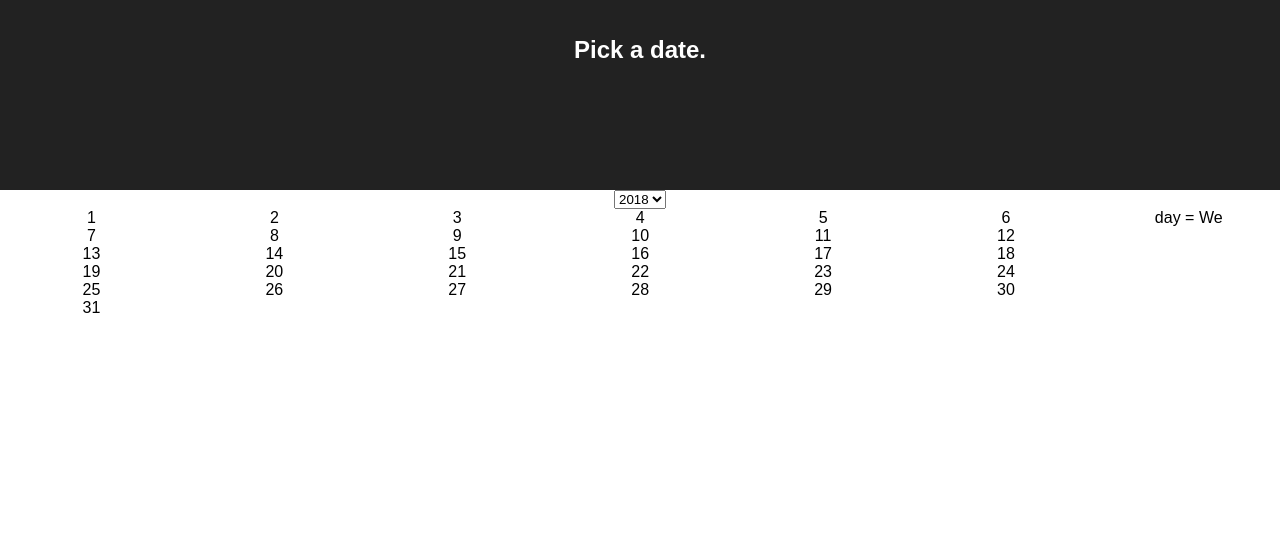
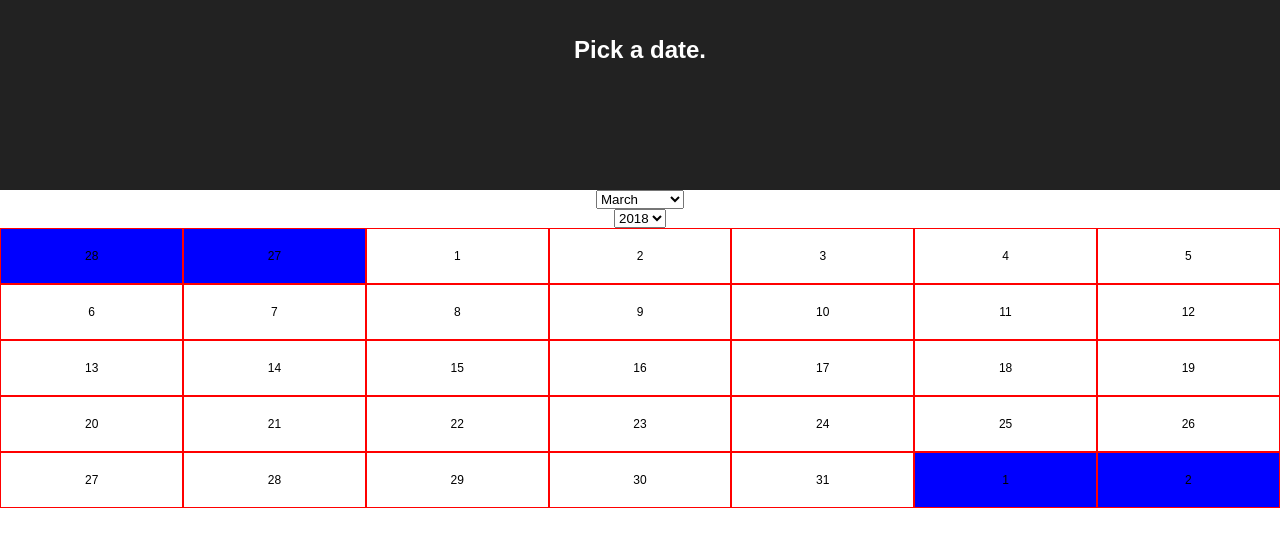
Before and after one commit to willcodein/calendar-app, a React (Create React App) app: page / in a window 1280 px wide. Shown: the top 546 px of the page. Built offline with nearby package versions, Linux system fonts and the light colour scheme.

Commit message:
added months

```diff
--- a/src/App.js
+++ b/src/App.js
@@ -1,6 +1,7 @@
 import React, { Component } from 'react';
 import './App.css';
 import Year from './components/year/Year.js'
+import Month from './components/month/Month.js'
 import Calendar from './components/calendar/Calendar.js'
 import Moment from 'moment';
 
@@ -9,7 +10,8 @@ export default class App extends Component {
     super(props)
     this.state = {
       date: Moment(),
-      year: Moment().format('YYYY')
+      year: Moment().format('YYYY'),
+      month: Moment().format('MMMM')
     }
     this.handleData = this.handleData.bind(this);
   }
@@ -24,6 +26,7 @@ export default class App extends Component {
         <header className="App-header">
           <h1 className="App-title">Pick a date.</h1>
         </header>
+        <Month month={ this.state.month }/>
         <Year year={ this.state.date }  handlerFromParent={this.handleData}/>
         <Calendar date={ this.state.date }/>
       </div>
--- a/src/components/calendar/Calendar.js
+++ b/src/components/calendar/Calendar.js
@@ -10,24 +10,52 @@ export default class Calendar extends Component {
       year: this.props.date.format("YYYY"),
       month: this.props.date.format("MM"),
       day: this.props.date.format("dd"),
-      daysInMonth: Moment().daysInMonth(this.props.date)
+      daysInMonth: Moment().daysInMonth(this.props.date),
+      underflows: this.getOverflowDates(this.props.date, 'under'),
+      overflows: this.getOverflowDates(this.props.date, 'over')
     }
-    console.log(this.props.date.format())
+  }
+  getOverflowDates(date, underOver) {
+    if (date.format('dddd') === 'Monday') return false;
+    let overflow = [];
+    switch(underOver) {
+      case 'under':
+        let yesterday = Moment(date.startOf('month')).subtract(1, 'days');
+        while (yesterday.format('dddd') !== 'Monday') {
+          overflow.push(yesterday.format('D'));
+          yesterday = Moment(yesterday).subtract(1, 'days');
+        }
+        break;
+      case 'over':
+        let tomorrow = Moment(date.endOf('month')).add(1, 'days');
+        while (tomorrow.format('dddd') !== 'Tuesday') {
+          overflow.push(tomorrow.format('D'));
+          tomorrow = Moment(tomorrow).add(1, 'days');
+        }
+        break;
+    }
+    return overflow;
   }
   render() {
     let days = []
-    if (Moment([this.state.year, this.state.month, this.state.day])) {
-      console.log(this.state.date.startOf('isoWeek').format());
-    }
+    this.state.underflows.map((day, index) => {
+      days.push(
+        <span className="calendar__date  calendar__date--overflow" key={index * 2.2}> {day} </span>
+      )
+    })
     for (let i = 1; i <= this.state.daysInMonth; i++) {
       days.push(
         <span className="calendar__date" key={i}> {i} </span>
       )
     }
+    this.state.overflows.map((day, index) => {
+      days.push(
+        <span className="calendar__date  calendar__date--overflow" key={index + 2.0000001}> {day} </span>
+      )
+    })
     // console.log(Moment([this.state.date]).month(1).format("YYYY-MM-DD"))
     return (
       <div className="calendar__date-container">
-        day = { this.state.day }
         { days }
       </div>
     )
--- a/src/components/calendar/calendar.css
+++ b/src/components/calendar/calendar.css
@@ -1,9 +1,22 @@
 .calendar__date {
   display: inline-block;
-  width: 14.29%;
-  float: left;
+  width: 14.28%;
+  border: 1px solid red;
+  box-sizing: border-box;
+  font-size: 12px;
+  padding: 20px;
+  transition: 0.3s;
+}
+
+.calendar__date:hover {
+  background: red;
+  cursor: pointer;
 }
 
 .calendar__date-container {
+  font-size: 0;
+}
 
+.calendar__date--overflow {
+  background: blue;
 }
--- a/src/components/month/Month.js
+++ b/src/components/month/Month.js
@@ -1,16 +1,26 @@
 import React, { Component } from 'react';
+import Moment from 'moment';
 
 export default class Month extends Component {
   constructor(props) {
     super(props);
     this.state = {
-      month: this.props.currentMonth
+      month: this.props.month,
+      months: Moment.months()
     }
   }
+  handleChange(e) {
+    // this.props.handlerFromParent(e.target.value);
+  }
   render(){
+    let months = this.state.months.map((month) => {
+      return <option key={ month }>{month}</option>
+    })
     return (
       <div>
-        <h2>{ this.state.month }</h2>
+        <select value={ this.state.month }  onChange={ this.handleChange }>
+          { months }
+        </select>
       </div>
     )
   }
```
